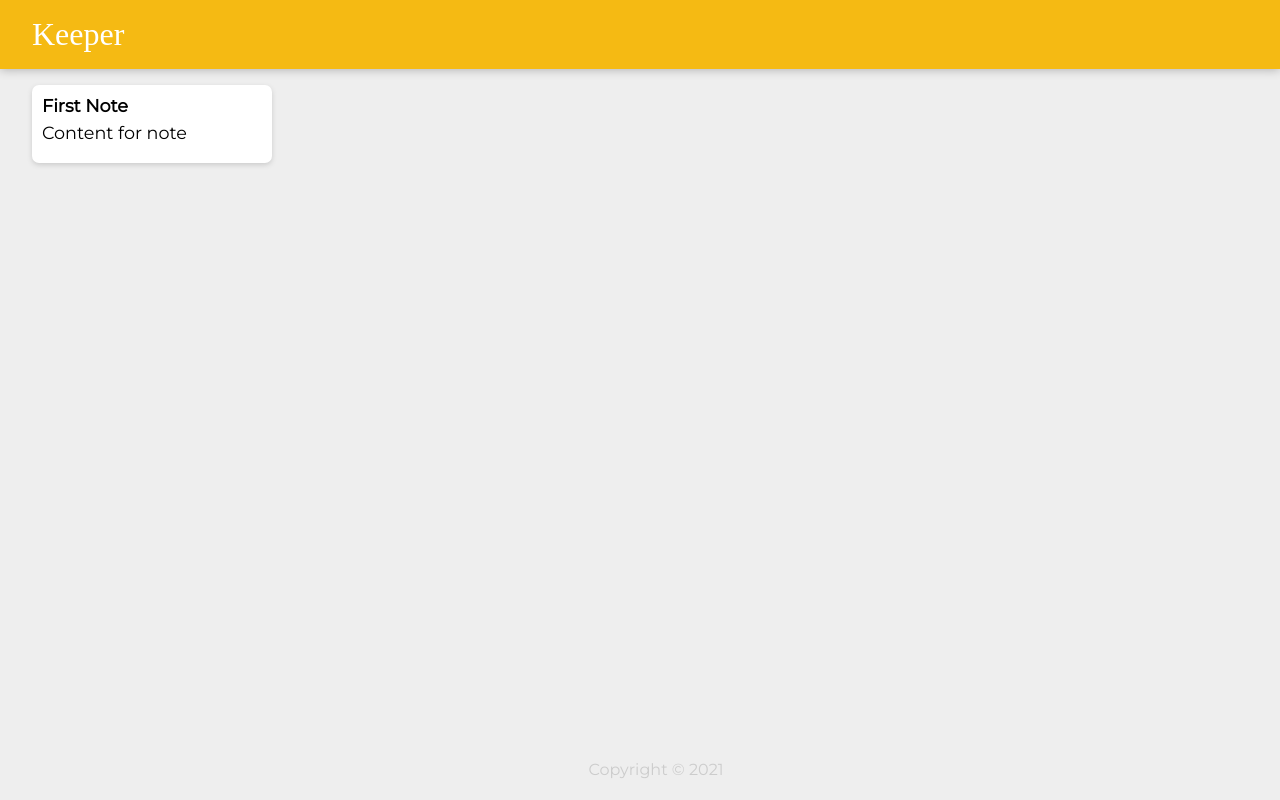
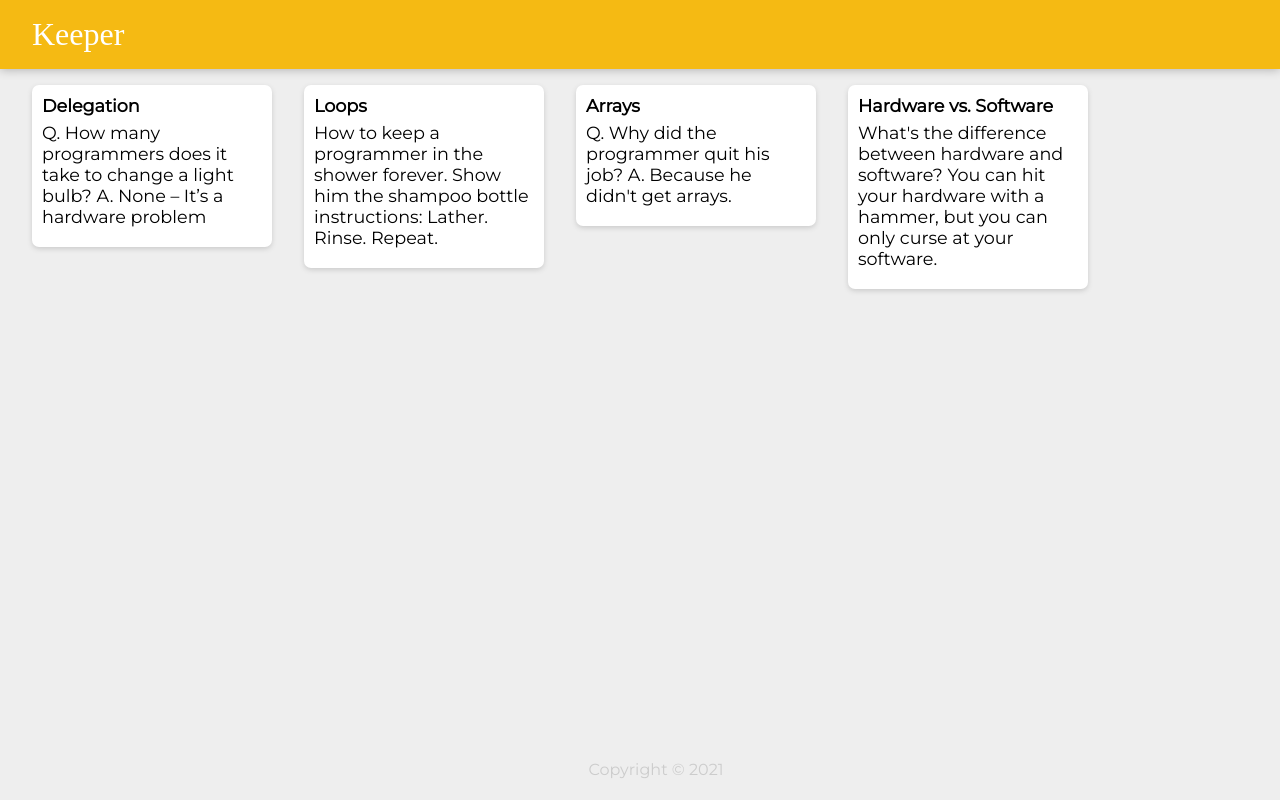
Before and after one commit to CKaii/Keeper, a React (Create React App) app: page / in a window 1280 px wide. Built offline with nearby package versions, Linux system fonts and the light colour scheme; the HTML template or start-up script is replaced by a standard one; a web font is replaced by a local one.

Commit message:
Added notes file and mapped notes to update dynamically

```diff
--- a/src/App.jsx
+++ b/src/App.jsx
@@ -1,16 +1,25 @@
-import React from 'react'
-import Header from './components/Header'
-import Footer from './components/Footer'
-import Note from './components/Note'
+import React from 'react';
+import Header from './components/Header';
+import Footer from './components/Footer';
+import Note from './components/Note';
+import notes from './notes';
 
 function App() {
-    return(
-        <div>
-            <Header />
-            <Note />
-            <Footer />
-        </div>
-    )
+  return (
+    <div>
+      <Header />
+      {notes.map((noteContent) => {
+        return (
+          <Note
+            key={noteContent.key}
+            title={noteContent.title}
+            content={noteContent.content}
+          />
+        );
+      })}
+      <Footer />
+    </div>
+  );
 }
 
 export default App;
--- a/src/components/Note.jsx
+++ b/src/components/Note.jsx
@@ -1,11 +1,11 @@
 import React from 'react'
 
 
-function Note() {
+function Note(props) {
     return(
         <div className='note'>
-            <h1>First Note</h1>
-            <p>Content for note</p>
+            <h1>{props.title}</h1>
+            <p>{props.content}</p>
         </div>
     )
 }
--- /dev/null
+++ b/src/notes.js
@@ -0,0 +1,28 @@
+const notes = [
+  {
+    key: 1,
+    title: 'Delegation',
+    content:
+      'Q. How many programmers does it take to change a light bulb? A. None – It’s a hardware problem',
+  },
+  {
+    key: 2,
+    title: 'Loops',
+    content:
+      'How to keep a programmer in the shower forever. Show him the shampoo bottle instructions: Lather. Rinse. Repeat.',
+  },
+  {
+    key: 3,
+    title: 'Arrays',
+    content:
+      "Q. Why did the programmer quit his job? A. Because he didn't get arrays.",
+  },
+  {
+    key: 4,
+    title: 'Hardware vs. Software',
+    content:
+      "What's the difference between hardware and software? You can hit your hardware with a hammer, but you can only curse at your software.",
+  },
+];
+
+export default notes;
```
